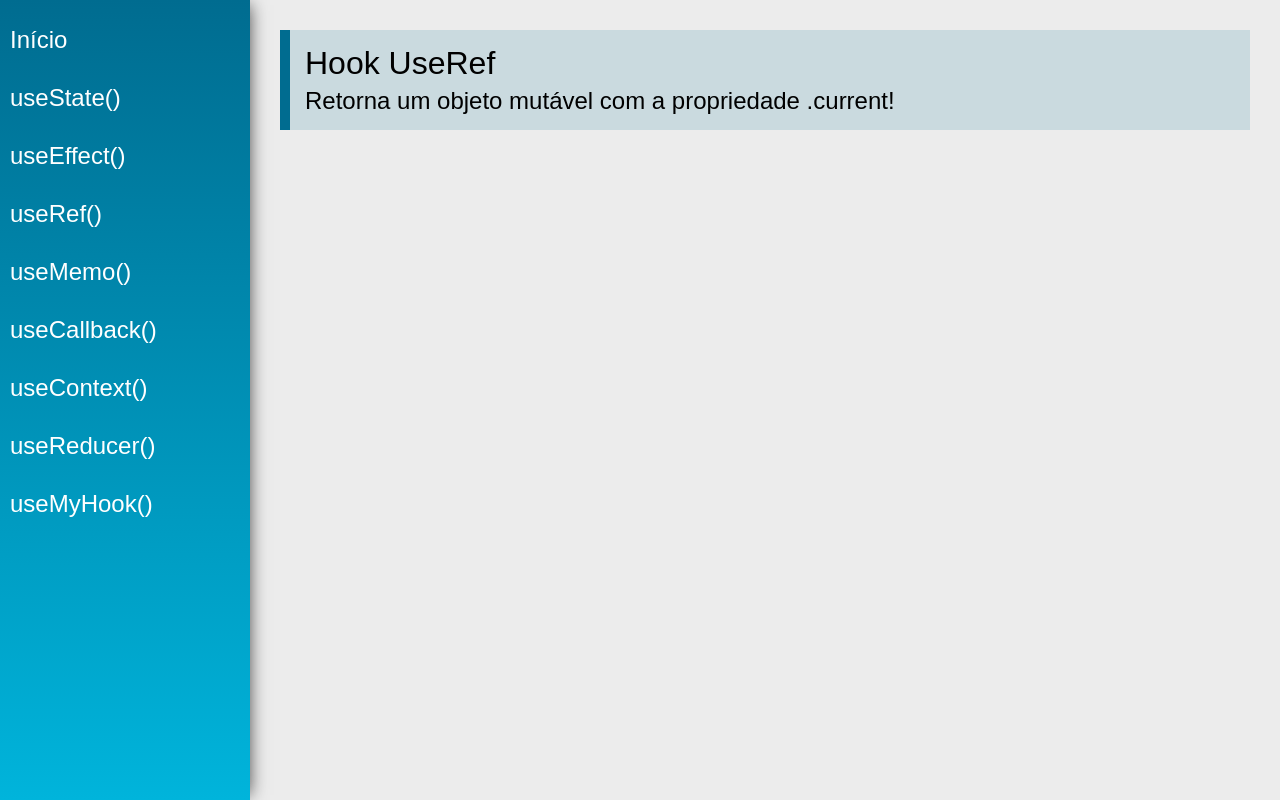
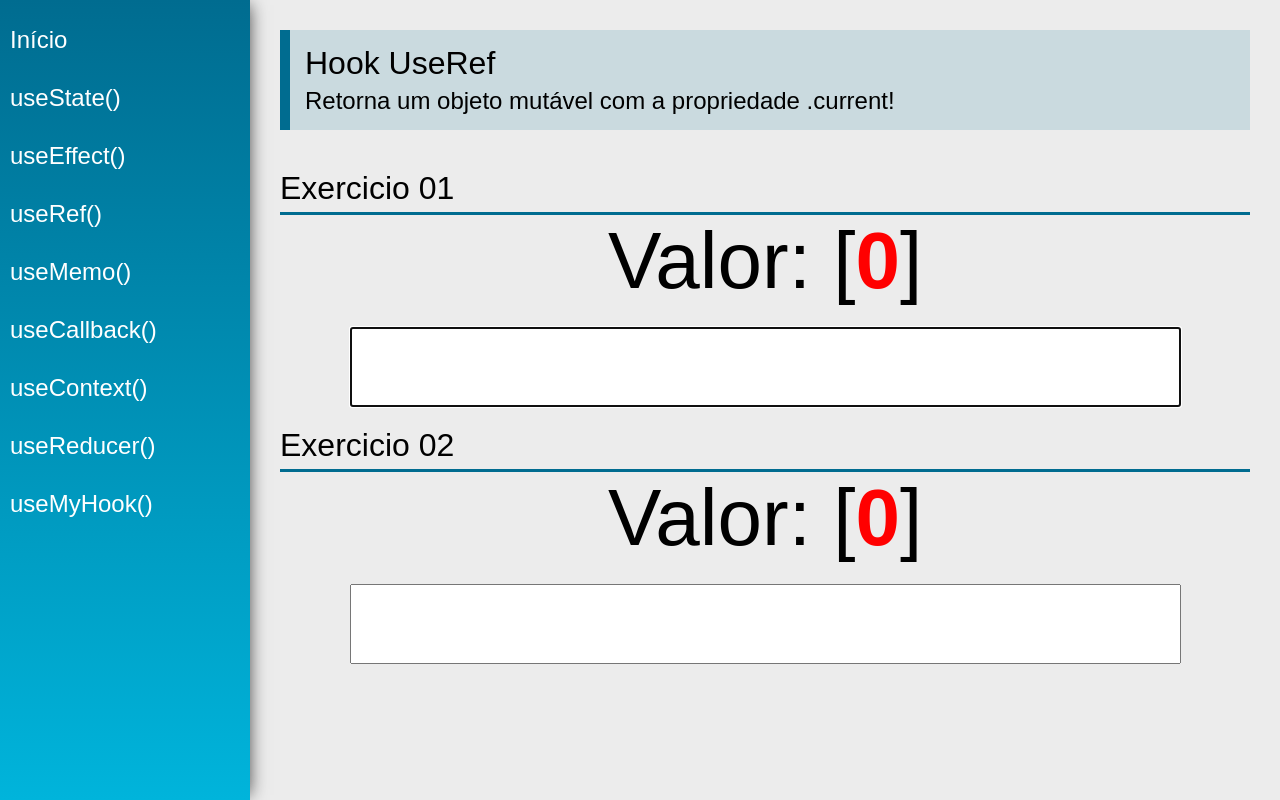
Before and after one commit to felipe-lima-flooxai/react-mod5-hooks, a React (Vite) app: page /useRef in a window 1280 px wide. Built offline with nearby package versions, Linux system fonts and the light colour scheme.

Commit message:
feat: useRef

```diff
--- a/src/views/examples/UseMemo.jsx
+++ b/src/views/examples/UseMemo.jsx
@@ -1,13 +1,34 @@
-import React from 'react'
+import React, {useState} from 'react'
 import PageTitle from '../../components/layout/PageTitle'
 
+function sum(a,b) {
+    //date para simular operação lenta
+    const future = Date.now() + 2000
+    while(Date.now() < future){}
+    return a + b
+}
+
 const UseMemo = (props) => {
+
+    const [n1, setN1] = useState(0)
+    const [n2, setN2] = useState(0)
+    const [n3, setN3] = useState(0)
+
+    const result = sum(n1, n2)
+
     return (
         <div className="UseMemo">
             <PageTitle
                 title="Hook UseMemo"
                 subtitle="Retorna um valor memoizado!"
             />
+
+            <div className="center">
+                <input type="number" className="input" value={n1} onChange={e => setN1(parseInt(e.target.value))}/>
+                <input type="number" className="input" value={n2} onChange={e => setN2(parseInt(e.target.value))}/>
+                <input type="number" className="input" value={n3} onChange={e => setN3(parseInt(e.target.value))}/>
+                <span className="text">{result}</span>
+            </div>
         </div>
     )
 }
--- a/src/views/examples/UseRef.jsx
+++ b/src/views/examples/UseRef.jsx
@@ -1,13 +1,59 @@
-import React from 'react'
+import React, { useEffect, useRef, useState } from 'react'
 import PageTitle from '../../components/layout/PageTitle'
+import SectionTitle from '../../components/layout/SectionTitle'
+
+const merge = function(s1, s2){
+    return [...s1].map((e,i) => `${e}${s2[i] || ""}`).join("")
+}
 
 const UseRef = (props) => {
+    //ex 1
+    const [value1, setValue1] = useState("")
+    const count = useRef(0)
+
+    //ex2
+    const [value2, setValue2] = useState("")
+    const myInput1 = useRef(null)
+    const myInput2 = useRef(null)
+
+    useEffect(function(){
+        count.current = count.current + 1
+        myInput2.current.focus()
+    }, [value1])
+
+    useEffect(function(){
+        count.current = count.current + 1
+        myInput1.current.focus()
+    }, [value2])
+
     return (
         <div className="UseRef">
             <PageTitle
                 title="Hook UseRef"
                 subtitle="Retorna um objeto mutável com a propriedade .current!"
             />
+
+            <SectionTitle title="Exercicio 01"></SectionTitle>
+            <div className="center">
+                <div>
+                    <span className="text">Valor: </span>
+                    <span className="text">{merge(value1, value2)} [</span>
+                    <span className="text red">{count.current}</span>
+                    <span className="text">]</span>
+                </div>
+                <input type="text" className="input" ref={myInput1} value={value1} onChange={e => setValue1(e.target.value)} />
+            </div>
+
+            <SectionTitle title="Exercicio 02"></SectionTitle>
+            <div className="center">
+                <div>
+                    <span className="text">Valor: </span>
+                    <span className="text">{value1} [</span>
+                    <span className="text red">{count.current}</span>
+                    <span className="text">]</span>
+                </div>
+                <input type="text" className="input" ref={myInput2} value={value2} onChange={e => setValue2(e.target.value)} />
+            </div>
         </div>
     )
 }
```
